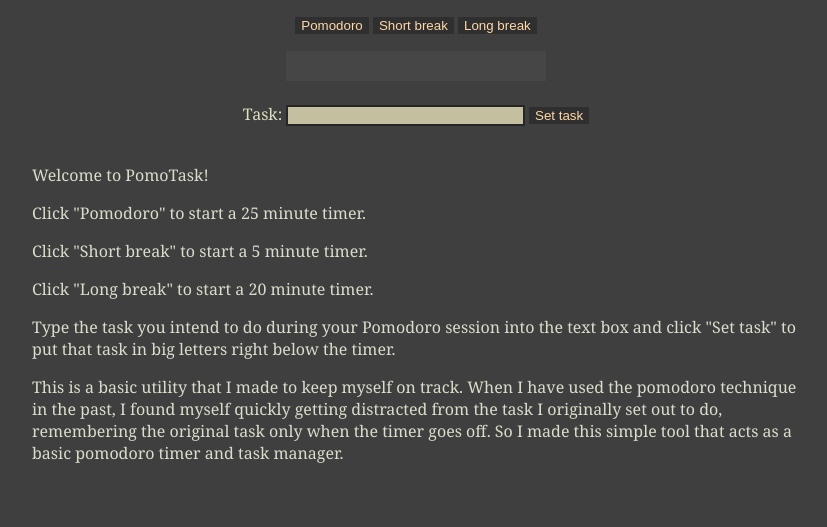
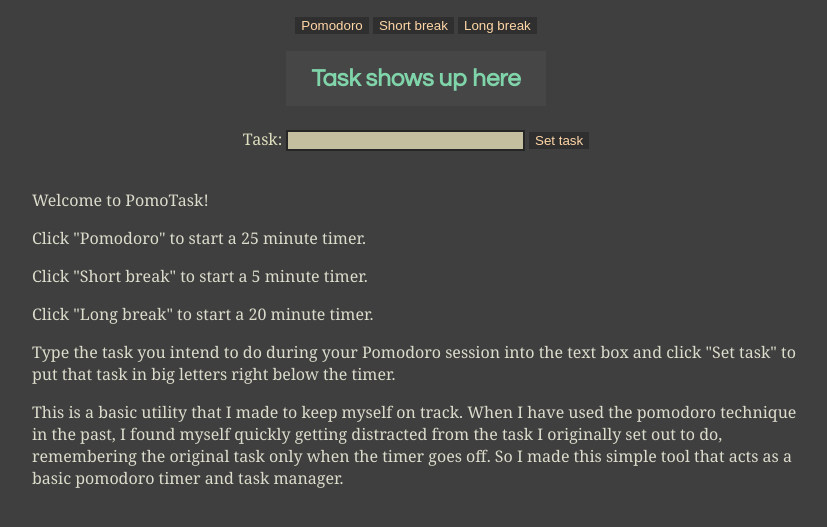
Before and after one commit to mbxl/pomotask, a plain HTML site: page index.html in a window 1280 px wide. Shown: the part 215-742 px from the top of the page, without its empty margins (224-1051 px from the left). Drawn offline with Linux system fonts and the light colour scheme.

Commit message:
Added placeholder text for task

```diff
--- a/index.html
+++ b/index.html
@@ -29,6 +29,7 @@
     <bl>
     <div class="task">
       <h2 class="headline" id="now_doing">
+        Task shows up here
       </h2>
       <br>
       <div class="input">
```
Also changed, not shown: 1 other file.
